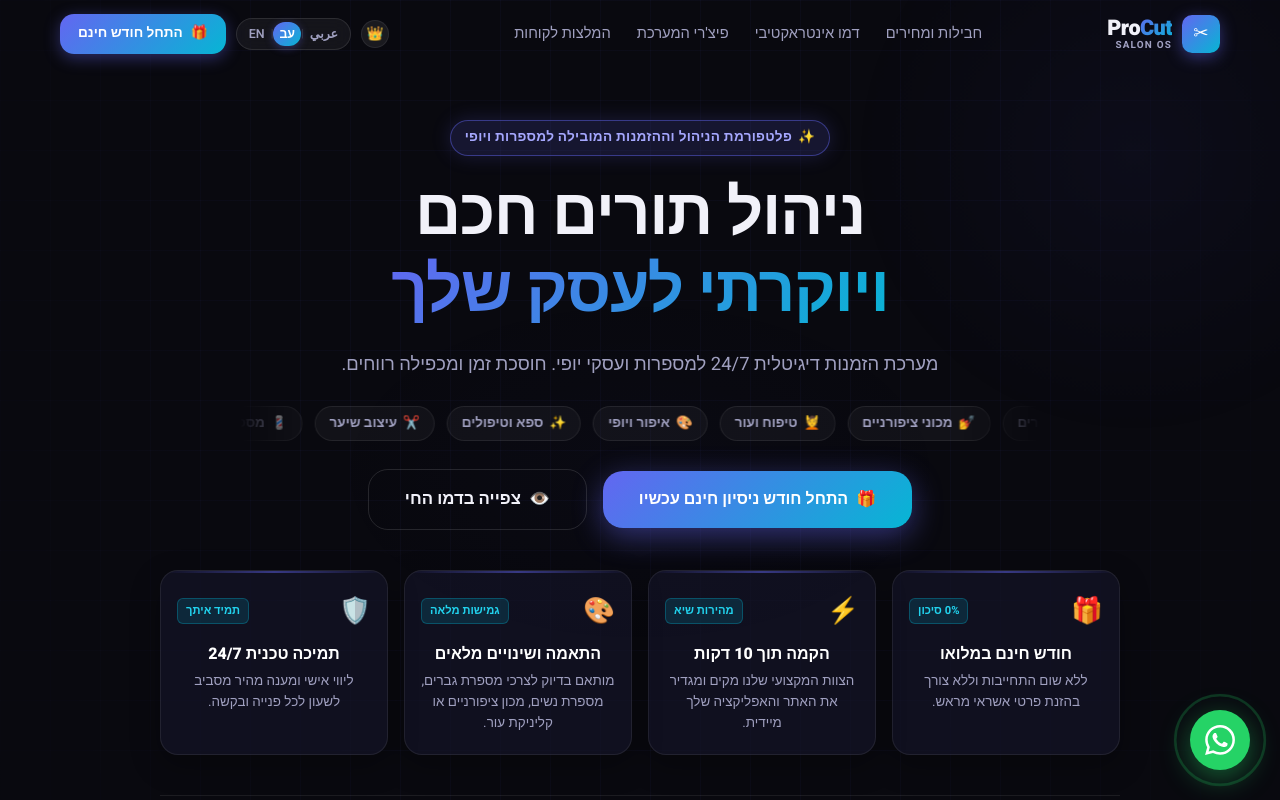
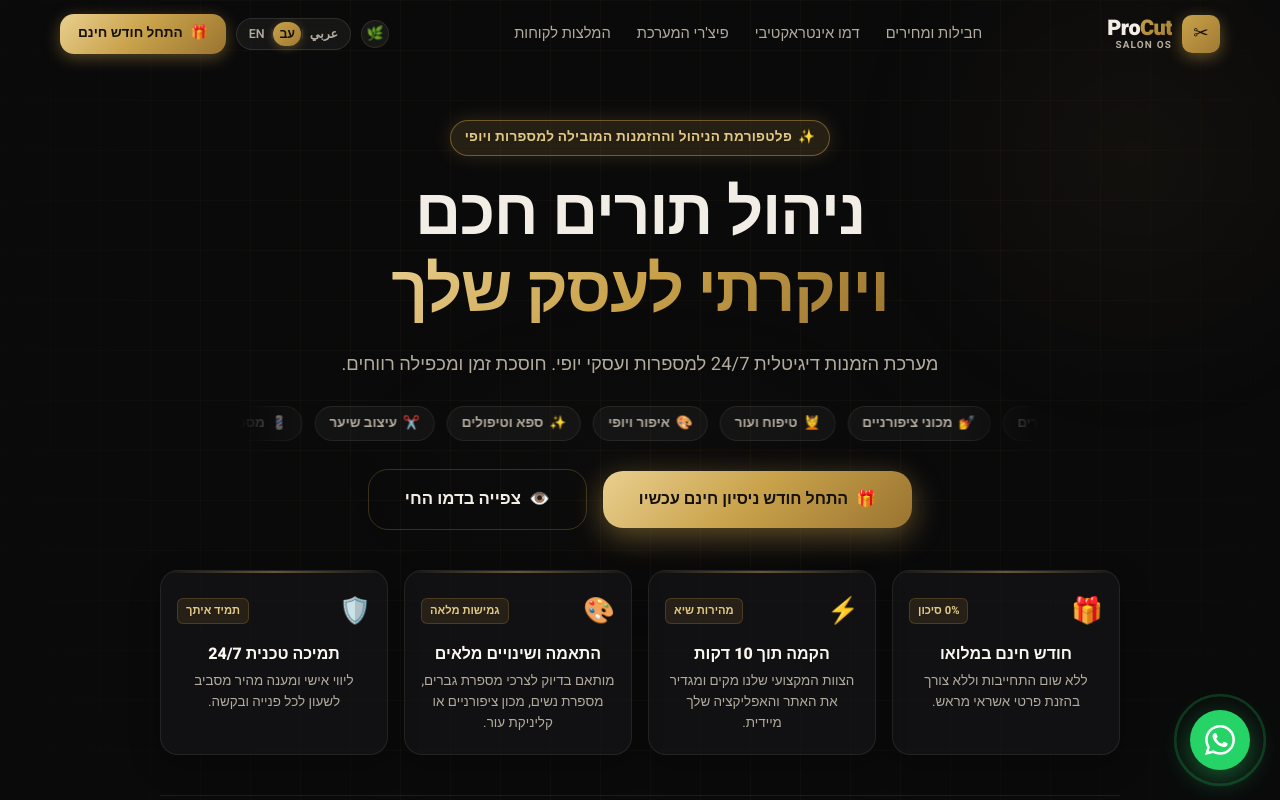
Before and after one commit to obidaNassa/procut_loading_page, a React (Vite) app: page / in a window 1280 px wide. Shown: the top 800 px of the page. Built offline with nearby package versions, Linux system fonts and the light colour scheme.

Commit message:
Set Luxury Black & Gold as default theme on initial page load

```diff
--- a/index.html
+++ b/index.html
@@ -1,5 +1,5 @@
 <!doctype html>
-<html lang="he" dir="rtl">
+<html lang="he" dir="rtl" data-theme="gold">
   <head>
     <meta charset="UTF-8" />
     <meta name="viewport" content="width=device-width, initial-scale=1.0" />
--- a/src/context/ThemeContext.jsx
+++ b/src/context/ThemeContext.jsx
@@ -4,7 +4,7 @@ const ThemeContext = createContext()
 
 export function ThemeProvider({ children }) {
   const [theme, setTheme] = useState(() => {
-    return localStorage.getItem('procut_theme') || 'default'
+    return localStorage.getItem('procut_theme') || 'gold'
   })
 
   useEffect(() => {
```
